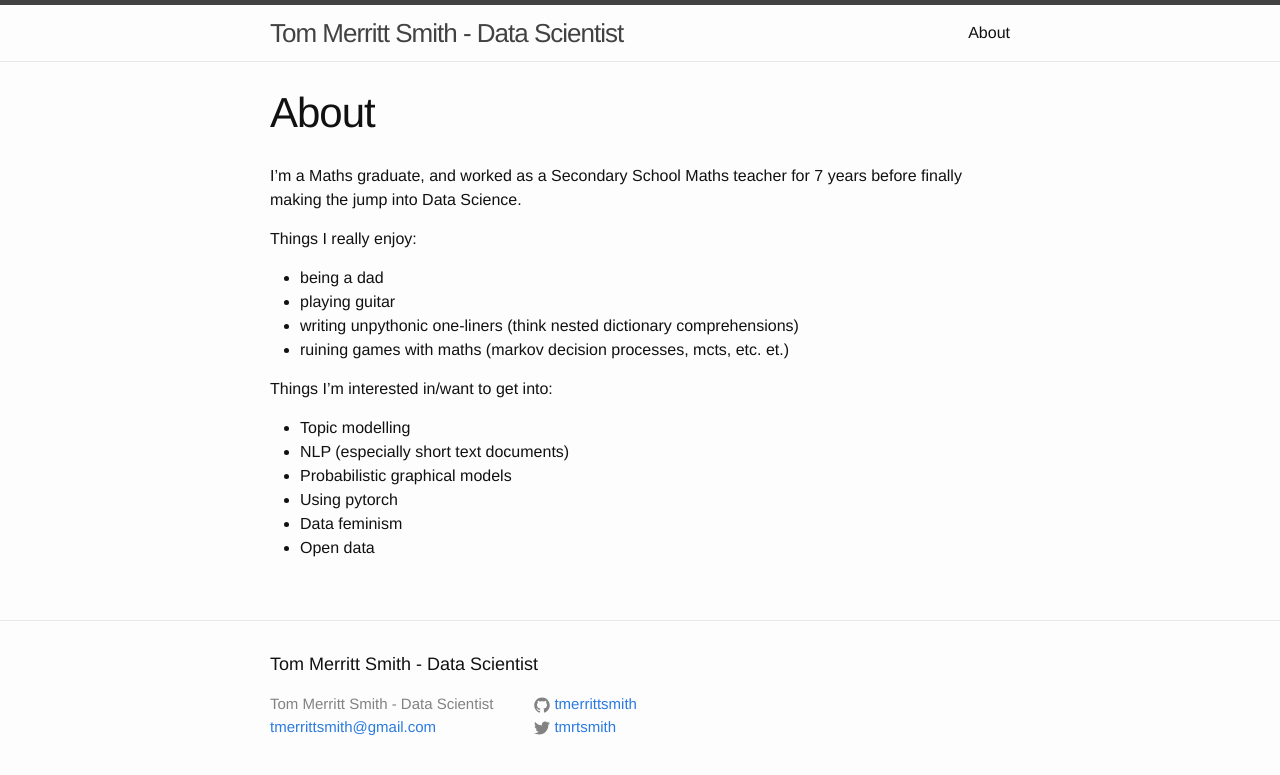
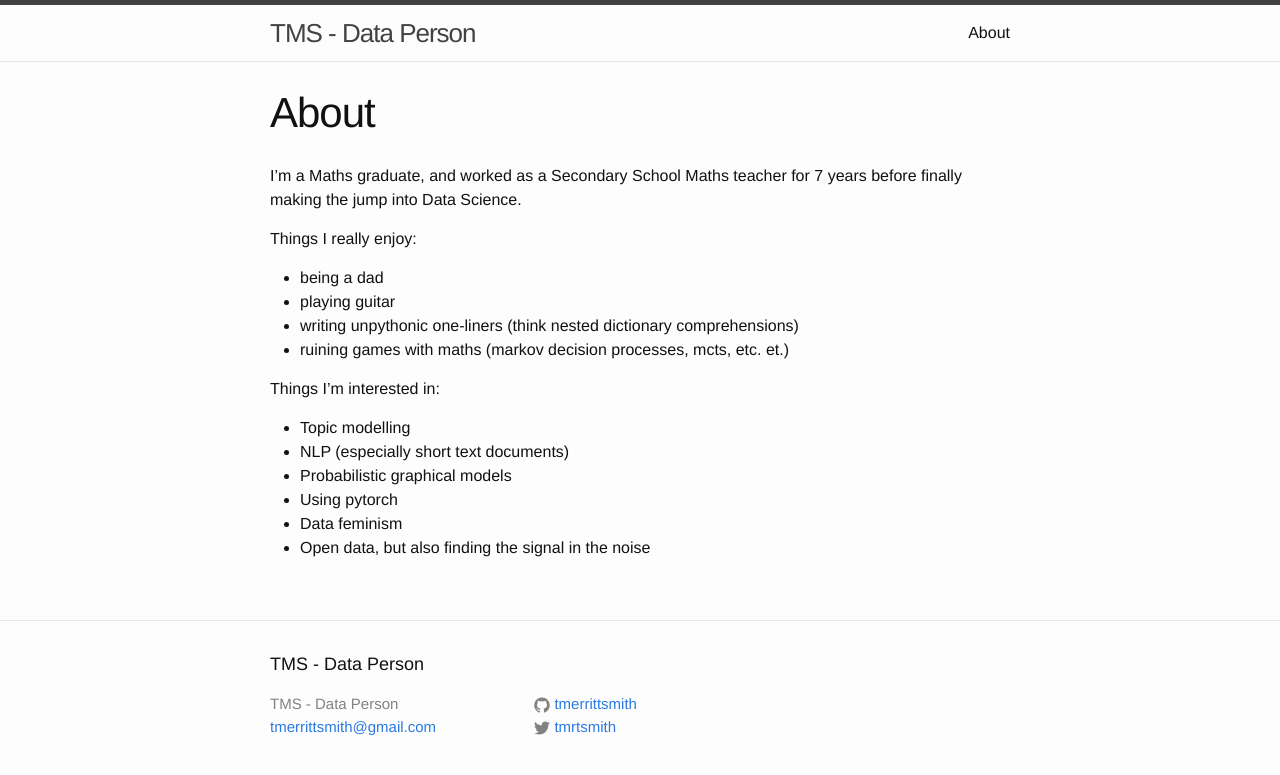
Before and after one commit to tmerrittsmith/tmerrittsmith.github.io, a Jekyll site: the page built from about.md, in a window 1280 px wide. Shown: the top 775 px of the page. Built offline with Jekyll 4.4.1, drawn with Linux system fonts in a browser that asks for light colours.

Commit message:
changed index header

```diff
--- a/_config.yml
+++ b/_config.yml
@@ -6,7 +6,7 @@
 # 'jekyll serve'. If you change this file, please restart the server process.
 
 # Site settings
-title: Tom Merritt Smith - Data Scientist
+title: TMS - Data Person
 email: tmerrittsmith@gmail.com
 description: > # this means to ignore newlines until "baseurl:"
 
--- a/about.md
+++ b/about.md
@@ -12,10 +12,10 @@ Things I really enjoy:
 - writing unpythonic one-liners (think nested dictionary comprehensions)
 - ruining games with maths (markov decision processes, mcts, etc. et.)
 
-Things I'm interested in/want to get into:
+Things I'm interested in:
 - Topic modelling
 - NLP (especially short text documents)
 - Probabilistic graphical models
 - Using pytorch
 - Data feminism
-- Open data
+- Open data, but also finding the signal in the noise
```
Also changed, not shown: 1 other file.
